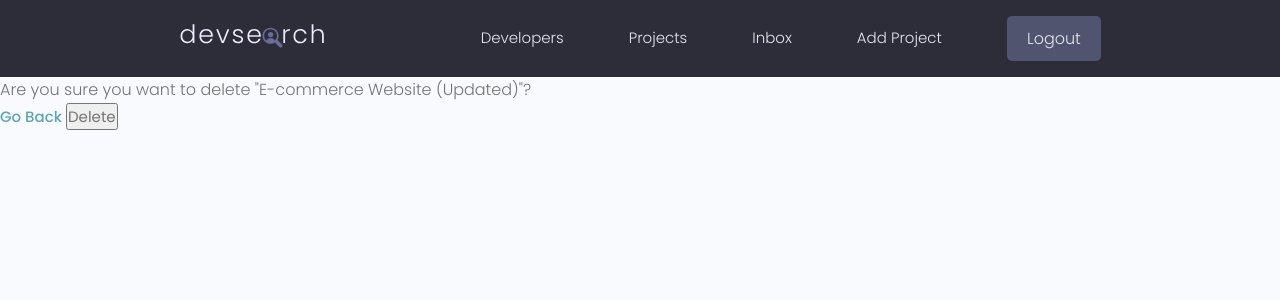
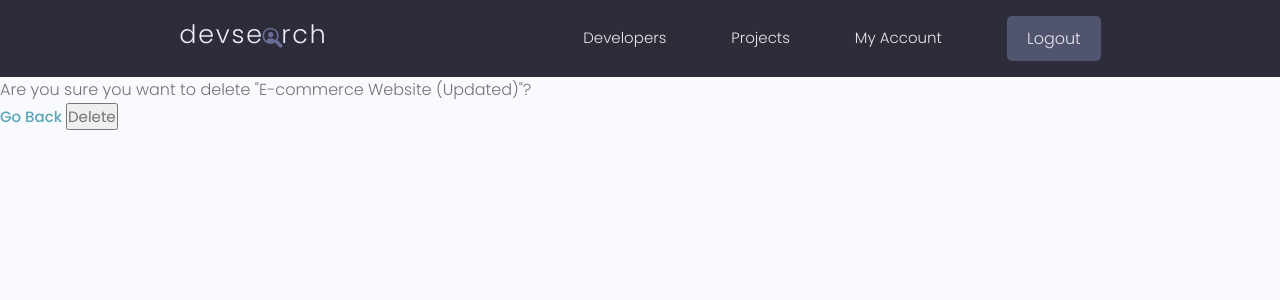
Before and after one commit to nainsworth/django-devsearch, a Django app: page /projects/delete-project/174a34e1-0813-4c9f-b38c-f0b1d0fd8f60/ in a window 1280 px wide. Shown: the top 300 px of the page. Run offline with Django 4.2, Linux system fonts and the light colour scheme; a user stored in the database is signed in; data comes from the database, SQL or seed files in the repository; both versions use the stored data as it was after the commit; some libraries are stand-ins or nearby versions.

Commit message:
Created an account for logged in user

```diff
--- a/templates/navbar.html
+++ b/templates/navbar.html
@@ -14,11 +14,10 @@
         <ul class="header__menu">
           <li class="header__menuItem"><a href="{% url 'profiles' %}">Developers</a></li>
           <li class="header__menuItem"><a href="{% url 'projects' %}">Projects</a></li>
-          <li class="header__menuItem"><a href="inbox.html">Inbox</a></li>
-          <!-- <li class="header__menuItem"><a href="account.html">My Account</a></li> -->
+          <!-- <li class="header__menuItem"><a href="inbox.html">Inbox</a></li> -->
 
           {% if request.user.is_authenticated %}
-          <li class="header__menuItem"><a href="{% url 'create-project' %}">Add Project</a></li>
+          <li class="header__menuItem"><a href="{% url 'account' %}">My Account</a></li>
           <li class="header__menuItem"><a href="{% url 'logout' %}" class="btn btn--sub">Logout</a></li>
           {% else %}
           <li class="header__menuItem"><a href="{% url 'login' %}" class="btn btn--sub">Login/Sign Up</a></li>
--- a/users/urls.py
+++ b/users/urls.py
@@ -8,4 +8,5 @@ urlpatterns = [
 
     path("", views.profiles, name="profiles"),
     path("profile/<str:pk>/", views.userProfiles, name="user-profile"),
+    path("account/", views.userAccount, name="account"),
 ]
```
Also changed, not shown: users/views.py (+10 -0 lines), db.sqlite3.
